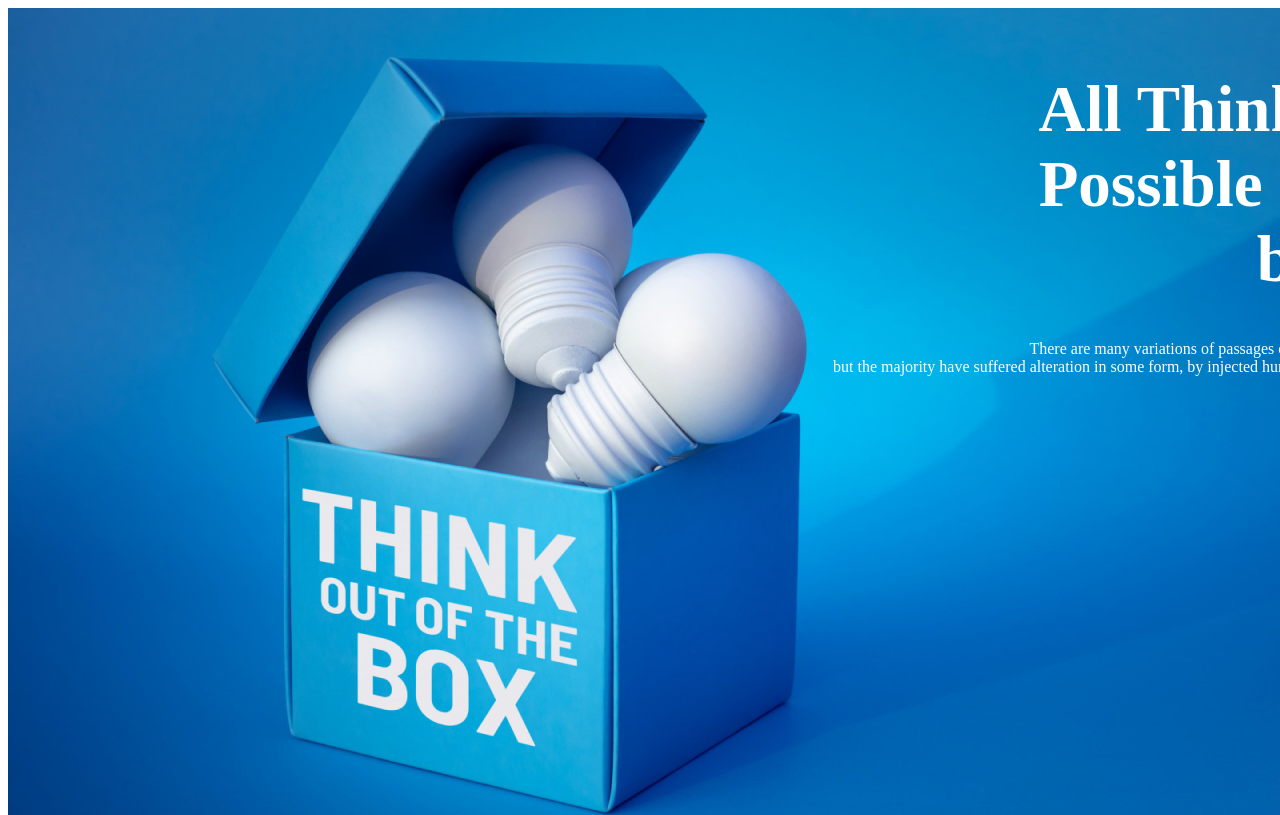
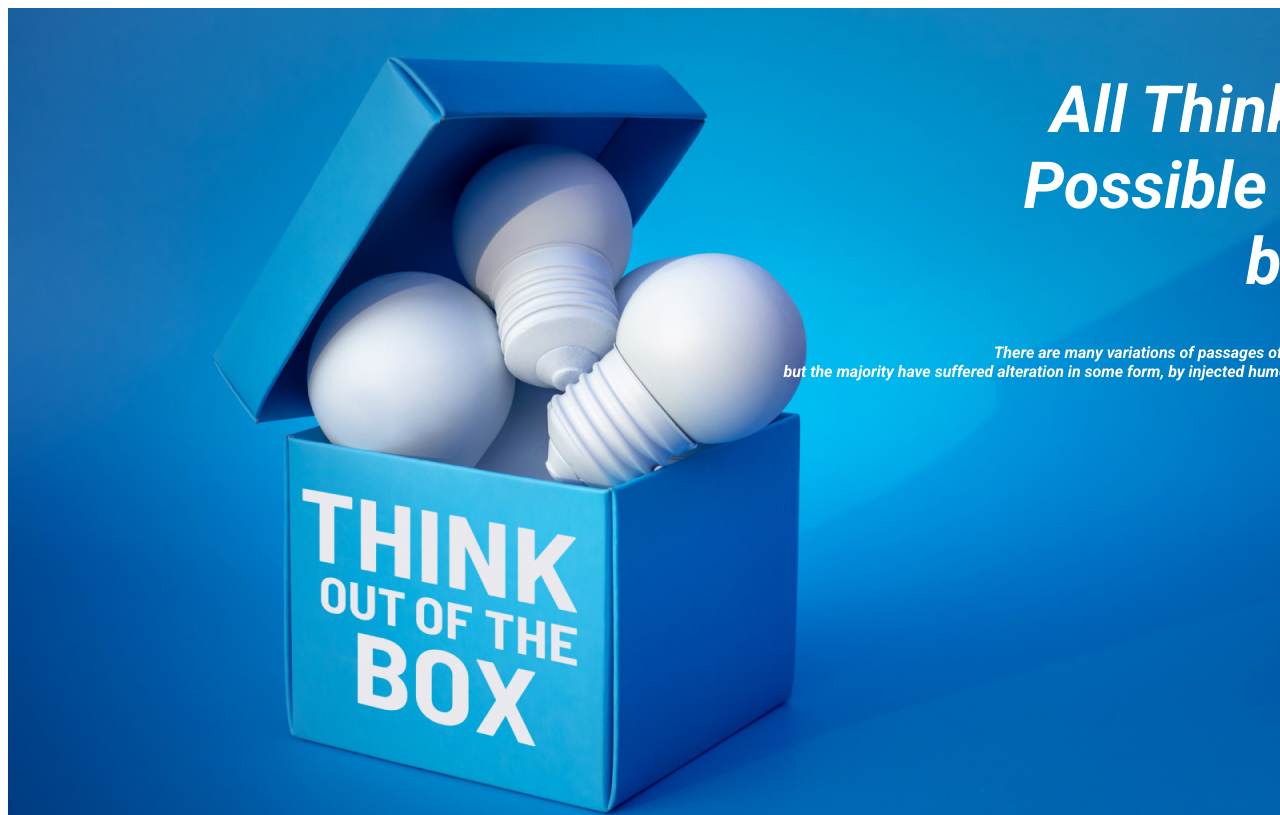
Before and after one commit to FmTahamina/task-7, a plain HTML site: page index.html in a window 1280 px wide. Shown: the top 815 px of the page. Drawn offline with Linux system fonts and the light colour scheme.

Commit message:
3rd commit

```diff
--- a/index.html
+++ b/index.html
@@ -5,6 +5,9 @@
     <meta name="viewport" content="width=device-width, initial-scale=1.0">
     <title>Document</title>
     <link rel="stylesheet" href="style.css">
+    <link rel="preconnect" href="https://fonts.googleapis.com">
+<link rel="preconnect" href="https://fonts.gstatic.com" crossorigin>
+<link href="https://fonts.googleapis.com/css2?family=Open+Sans&family=Roboto:ital,wght@1,700&display=swap" rel="stylesheet">
 
 </head>
 <body>
--- a/style.css
+++ b/style.css
@@ -1,6 +1,9 @@
 /* Header */
 
-
+body{
+    font-family: 'Open Sans', sans-serif;
+font-family: 'Roboto', sans-serif;
+}
 .header{
 
     background-image:url("images/banner/banner3.png");
@@ -9,6 +12,7 @@
     text-align:right;
     width: 1600px;
     padding-top: 20px;
+
 
 }
 .img{
```
